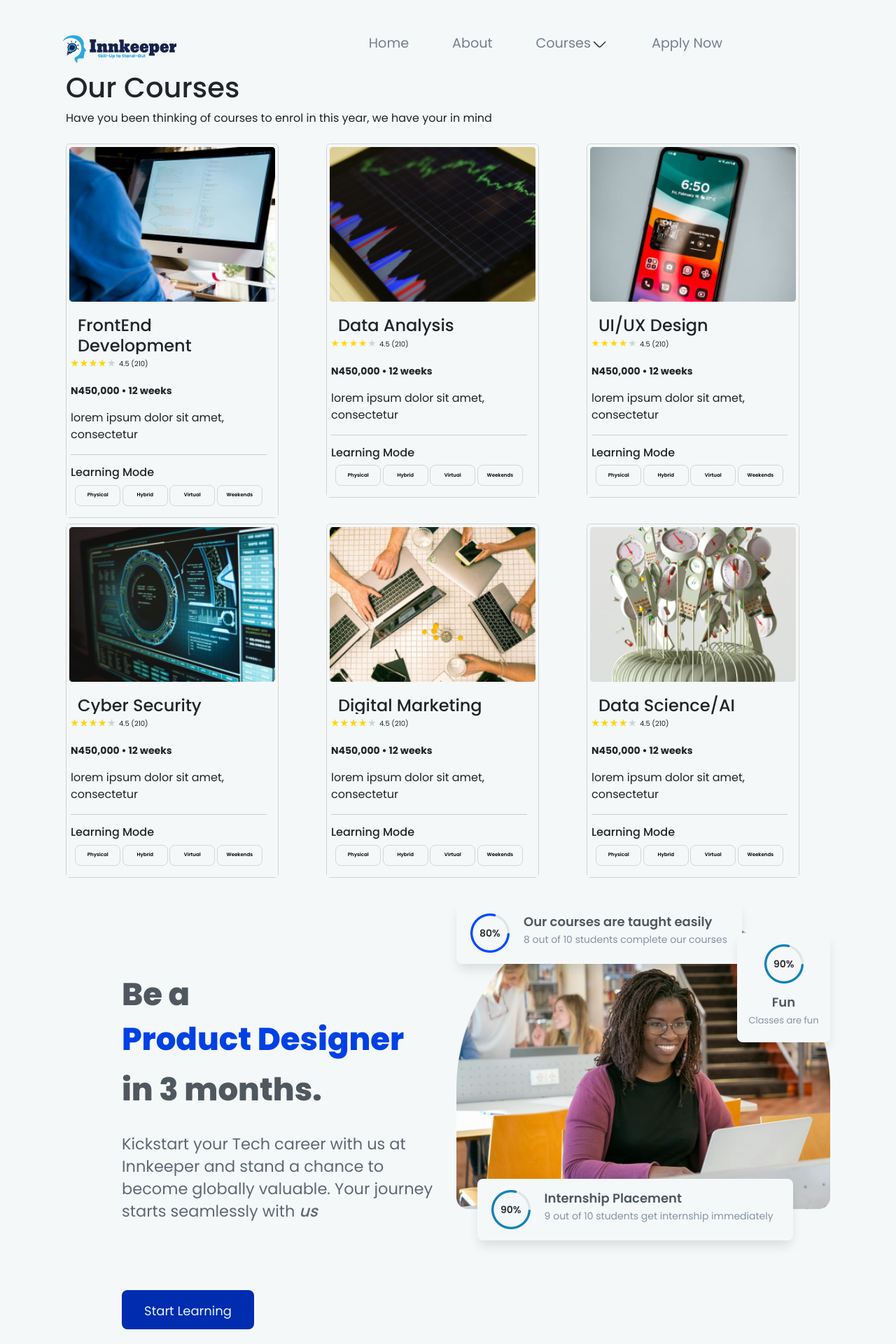
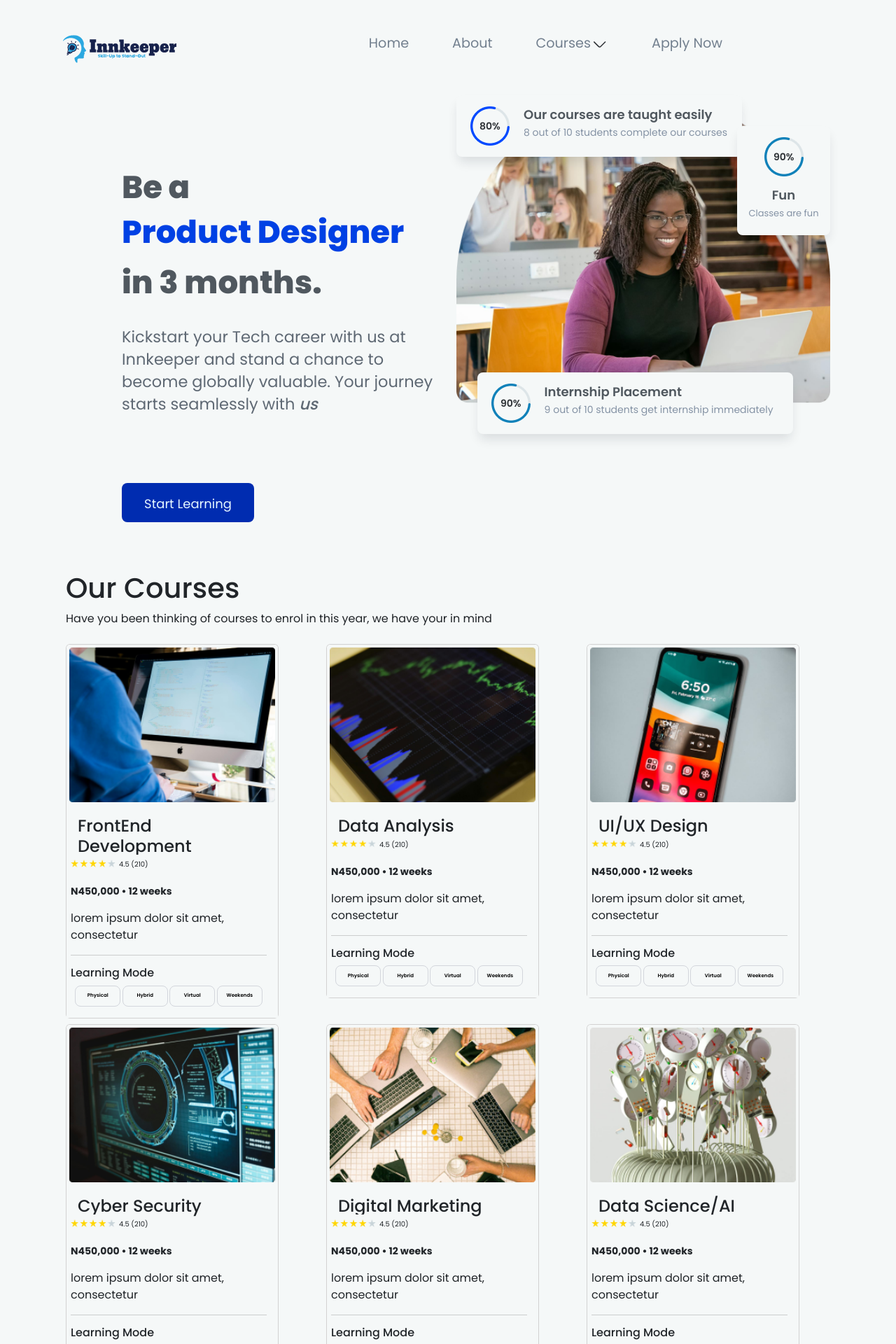
Before and after one commit to SamuelOkoduwa/InkeeperApp, a React (Vite) app: page /courses in a window 1280 px wide. Shown: the top 1920 px of the page at 70% size. Built offline with nearby package versions, Linux system fonts and the light colour scheme.

Commit message:
reveretd back to the previous

```diff
--- a/src/pages/Courses/Courses.jsx
+++ b/src/pages/Courses/Courses.jsx
@@ -6,8 +6,8 @@ import OurCourses from '../../components/OurCourses/OurCourses'
 function Courses() {
   return (
 	<div className='container'>
+	  <LandingPageHero />
 	  <OurCourses />
-	  <LandingPageHero />
 	  <Pricing />
 	</div>
   )
```
